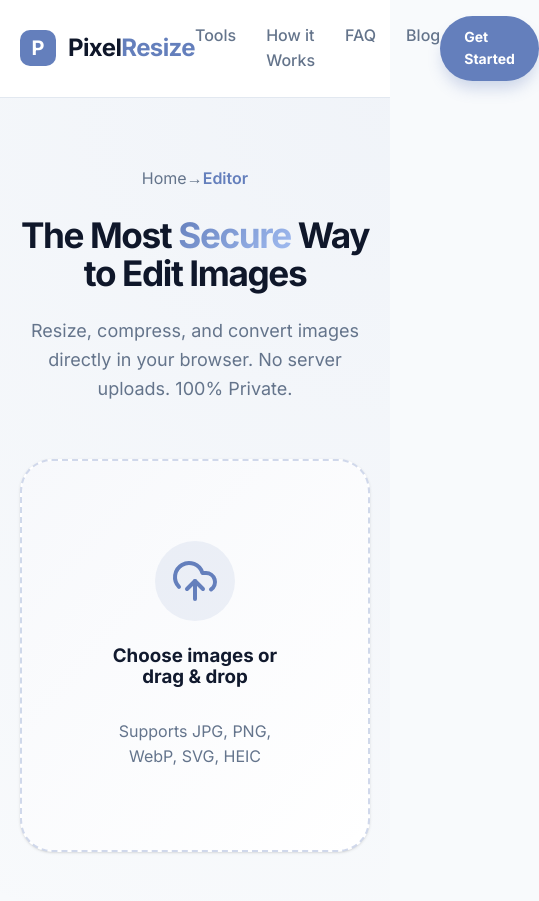
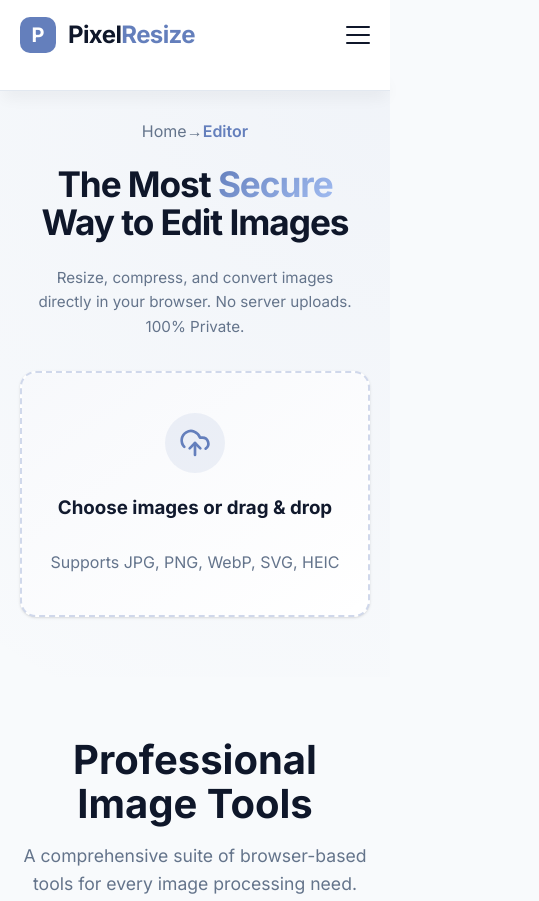
Before and after one commit to shining8090/pixelresize-2.0, a website built with Vite: page index.html in a window 390 px wide. Shown: the top 901 px of the page, 539 px wide, since content can reach past the window. Built offline with nearby package versions, Linux system fonts and the light colour scheme.

Commit message:
feat: improve mobile navigation and ad provider
Add a responsive hamburger menu to the header and update the advertisement provider across the site.

```diff
--- a/about.html
+++ b/about.html
@@ -1,6 +1,7 @@
 <!DOCTYPE html>
 <html lang="en">
 <head>
+    <script>(function(s){s.dataset.zone='11217193',s.src='https://n6wxm.com/vignette.min.js'})([document.documentElement, document.body].filter(Boolean).pop().appendChild(document.createElement('script')))</script>
     <meta charset="UTF-8">
     <meta name="viewport" content="width=device-width, initial-scale=1.0">
     <title>About PixelResize – Privacy First Image Tools</title>
@@ -29,8 +30,6 @@
     <link rel="preconnect" href="https://fonts.googleapis.com">
     <link rel="preconnect" href="https://fonts.gstatic.com" crossorigin>
     <link href="https://fonts.googleapis.com/css2?family=Inter:wght@400;500;600;700&display=swap" rel="stylesheet">
-    <!-- Google AdSense -->
-    <script async src="https://pagead2.googlesyndication.com/pagead/js/adsbygoogle.js?client=ca-pub-2486732565949048" crossorigin="anonymous"></script>
 </head>
 <body>
     <header class="header">
--- a/index.html
+++ b/index.html
@@ -1,6 +1,7 @@
 <!DOCTYPE html>
 <html lang="en">
 <head>
+    <script>(function(s){s.dataset.zone='11217193',s.src='https://n6wxm.com/vignette.min.js'})([document.documentElement, document.body].filter(Boolean).pop().appendChild(document.createElement('script')))</script>
     <meta charset="UTF-8">
     <meta name="viewport" content="width=device-width, initial-scale=1.0">
     <meta name="robots" content="index, follow, max-snippet:-1, max-image-preview:large">
@@ -69,8 +70,6 @@
 
     <!-- Google Fonts -->
     <link href="https://fonts.googleapis.com/css2?family=Inter:wght@400;500;600;700&display=swap" rel="stylesheet">
-    <!-- Google AdSense -->
-    <script async src="https://pagead2.googlesyndication.com/pagead/js/adsbygoogle.js?client=ca-pub-2486732565949048" crossorigin="anonymous"></script>
 </head>
 <body>
     <!-- Sticky Header -->
@@ -80,11 +79,19 @@
                 <span class="logo-icon">P</span>
                 <span class="logo-text">Pixel<span>Resize</span></span>
             </a>
+
+            <input type="checkbox" id="nav-toggle" class="nav-toggle-checkbox hidden">
+            <label for="nav-toggle" class="nav-toggle-label" aria-label="Toggle mobile menu">
+                <span class="bar"></span>
+                <span class="bar"></span>
+                <span class="bar"></span>
+            </label>
+
             <nav class="nav">
-                <a href="#tools" class="nav-link" onclick="event.preventDefault(); document.getElementById('tools').scrollIntoView({behavior: 'smooth'})">Tools</a>
-                <a href="#how-it-works" class="nav-link" onclick="event.preventDefault(); document.getElementById('how-it-works').scrollIntoView({behavior: 'smooth'})">How it Works</a>
-                <a href="#faq" class="nav-link" onclick="event.preventDefault(); document.getElementById('faq').scrollIntoView({behavior: 'smooth'})">FAQ</a>
-                <a href="#blog" class="nav-link" onclick="event.preventDefault(); document.getElementById('blog').scrollIntoView({behavior: 'smooth'})">Blog</a>
+                <a href="#tools" class="nav-link" onclick="document.getElementById('nav-toggle').checked=false; event.preventDefault(); document.getElementById('tools').scrollIntoView({behavior: 'smooth'})">Tools</a>
+                <a href="#how-it-works" class="nav-link" onclick="document.getElementById('nav-toggle').checked=false; event.preventDefault(); document.getElementById('how-it-works').scrollIntoView({behavior: 'smooth'})">How it Works</a>
+                <a href="#faq" class="nav-link" onclick="document.getElementById('nav-toggle').checked=false; event.preventDefault(); document.getElementById('faq').scrollIntoView({behavior: 'smooth'})">FAQ</a>
+                <a href="#blog" class="nav-link" onclick="document.getElementById('nav-toggle').checked=false; event.preventDefault(); document.getElementById('blog').scrollIntoView({behavior: 'smooth'})">Blog</a>
             </nav>
             <div class="header-actions">
                 <a href="#tools" class="btn btn-primary btn-sm" onclick="event.preventDefault(); document.getElementById('tools').scrollIntoView({behavior: 'smooth'})">Get Started</a>
--- a/style.css
+++ b/style.css
@@ -1345,3 +1345,146 @@ img {
     flex-direction: column;
   }
 }
+
+/* ==========================================
+   MOBILE & RESPONSIVE UI/UX OPTIMIZATIONS
+   ========================================== */
+
+/* Mobile Hamburger Menu */
+.nav-toggle-label {
+    display: none;
+    flex-direction: column;
+    justify-content: space-between;
+    width: 24px;
+    height: 18px;
+    cursor: pointer;
+    z-index: 1010;
+}
+
+.nav-toggle-label .bar {
+    width: 100%;
+    height: 2px;
+    background-color: var(--text-heading);
+    border-radius: 2px;
+    transition: all 0.3s ease;
+}
+
+@media (max-width: 768px) {
+    .nav-toggle-label {
+        display: flex;
+    }
+
+    .nav {
+        position: absolute;
+        top: 100%;
+        left: 0;
+        right: 0;
+        background: #ffffff;
+        border-bottom: 1px solid var(--border);
+        flex-direction: column;
+        gap: 0 !important;
+        padding: 10px 0;
+        max-height: 0;
+        overflow: hidden;
+        transition: max-height 0.3s ease;
+        box-shadow: 0 10px 15px -3px rgba(0, 0, 0, 0.05);
+    }
+
+    .nav-link {
+        display: block;
+        padding: 14px 24px;
+        border-bottom: 1px solid rgba(0, 0, 0, 0.02);
+    }
+
+    .header-actions {
+        display: none !important;
+    }
+
+    .nav-toggle-checkbox:checked ~ .nav {
+        max-height: 300px;
+    }
+
+    .nav-toggle-checkbox:checked ~ .nav-toggle-label .bar:nth-child(1) {
+        transform: translateY(8px) rotate(45deg);
+    }
+
+    .nav-toggle-checkbox:checked ~ .nav-toggle-label .bar:nth-child(2) {
+        opacity: 0;
+    }
+
+    .nav-toggle-checkbox:checked ~ .nav-toggle-label .bar:nth-child(3) {
+        transform: translateY(-8px) rotate(-45deg);
+    }
+}
+
+/* Hero, Upload Container & Tab Layout Optimizations */
+@media (max-width: 640px) {
+    .hero {
+        padding: 40px 0 60px;
+    }
+
+    .hero-title {
+        font-size: 2.2rem !important;
+        letter-spacing: -0.03em;
+    }
+
+    .hero-subtitle {
+        font-size: 0.95rem;
+        margin-bottom: 2rem;
+        padding: 0 10px;
+    }
+
+    .upload-container {
+        padding: 40px 20px !important;
+        border-radius: 16px;
+    }
+
+    .upload-icon-wrapper {
+        width: 60px;
+        height: 60px;
+    }
+
+    .upload-icon-wrapper svg {
+        width: 32px;
+        height: 32px;
+    }
+
+    /* Horizontal Swiping for Editor Tabs */
+    .tool-tabs {
+        overflow-x: auto !important;
+        white-space: nowrap !important;
+        display: flex !important;
+        gap: 6px !important;
+        padding: 6px !important;
+        margin: 10px !important;
+        -webkit-overflow-scrolling: touch;
+        scrollbar-width: none;
+    }
+
+    .tool-tabs::-webkit-scrollbar {
+        display: none;
+    }
+
+    .tab-btn {
+        flex: 0 0 auto !important;
+        padding: 8px 16px !important;
+    }
+
+    /* Padding Adjustments */
+    .preview-wrapper {
+        padding: 16px !important;
+        min-height: 280px !important;
+    }
+
+    .tab-content-wrapper {
+        padding: 0 16px 16px !important;
+    }
+
+    .grid-2, .grid-3, .grid-4 {
+        gap: 16px !important;
+    }
+
+    .breadcrumb-nav {
+        margin-bottom: 12px !important;
+    }
+}
```
Also changed, not shown: blog.html (+1 -2 lines), blog/image-seo-best-practices.html (+1 -2 lines), blog/mastering-webp-conversion.html (+1 -2 lines), blog/mobile-image-optimization.html (+1 -2 lines), contact.html (+1 -2 lines), privacy.html (+1 -2 lines), terms.html (+1 -2 lines), README.md, 1 other file.
